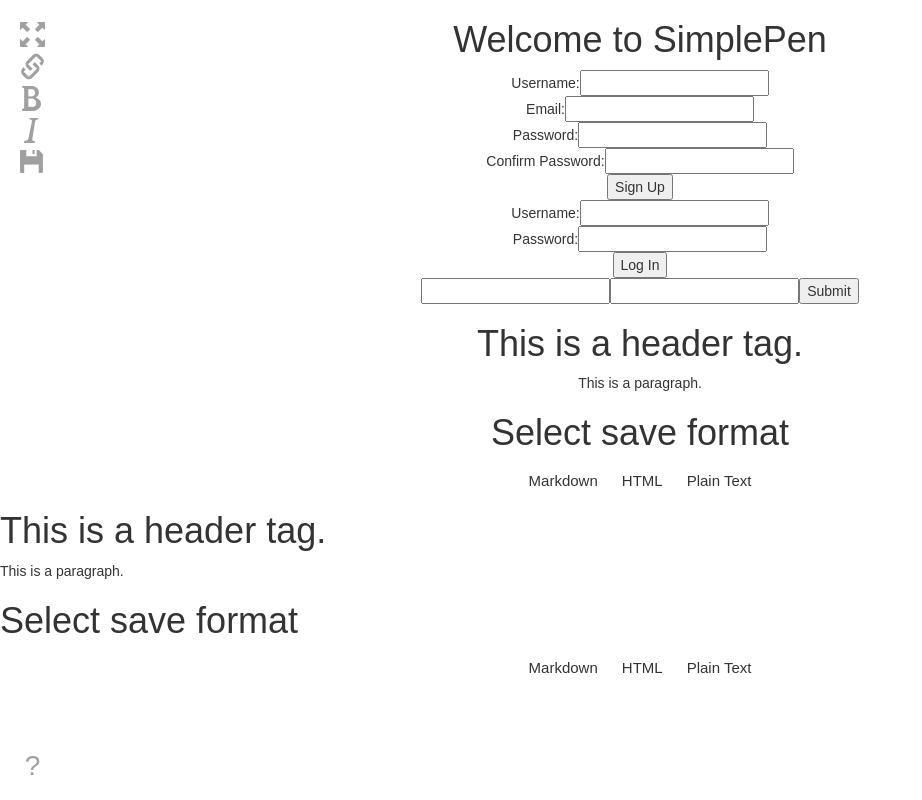
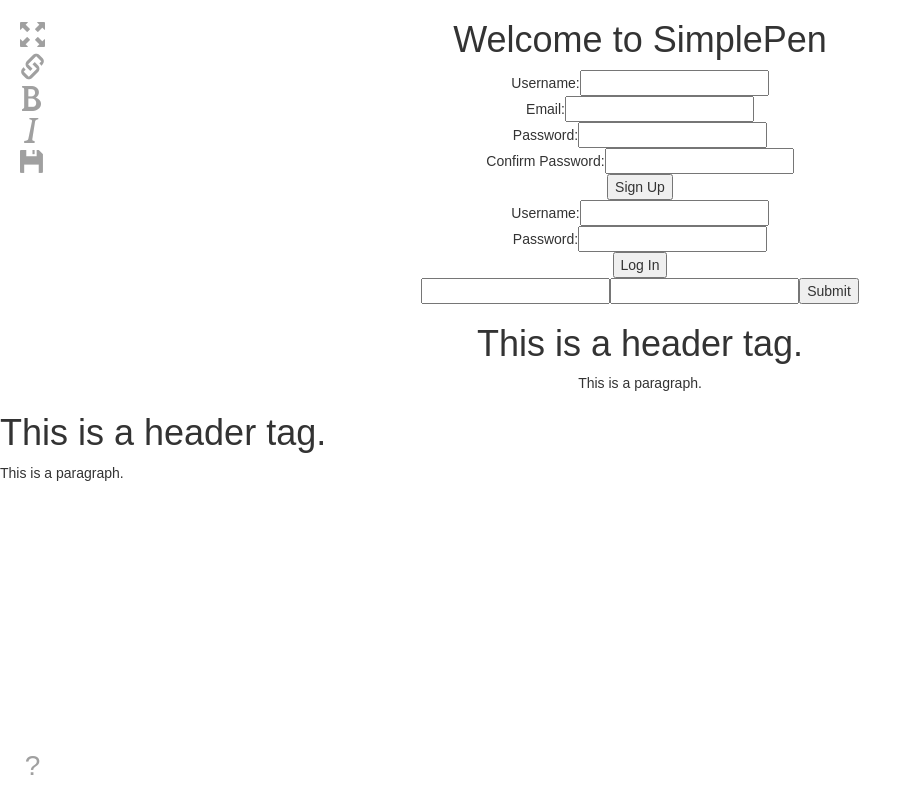
Before and after one commit to jamesvphan/simplepen-react, a React (Create React App) app: page /notes in a window 1280 px wide. Shown: the whole page, without its empty margins (0-922 px from the left). Built offline with nearby package versions, Linux system fonts and the light colour scheme.

Commit message:
added bolding

```diff
--- a/src/components/Toolbar.js
+++ b/src/components/Toolbar.js
@@ -30,6 +30,7 @@
 		return {__html:test}
 	}
 
+
   handleOnBold(){
     let highlightedText = window.getSelection().toString()
 		let addBold = `<b>${highlightedText}</b>`
@@ -37,6 +38,7 @@
 		var sel, range;
 		if (window.getSelection) {
 			sel = window.getSelection();
+			console.log(sel)
 			if (sel.rangeCount) {
 				range = sel.getRangeAt(0);
 				range.deleteContents();
@@ -46,18 +48,38 @@
 				range.insertNode(document.createTextNode(`<b>${highlightedText}</b>`));
 			}
 		}
-		let els = document.getElementById("note").children
-		debugger
-		let updatedMarkup = els.map((el) => {
-			debugger
-		})
+		let els = document.getElementById("note").innerHTML //.children
 
-		debugger
-		this.props.boldText({update: updatedMarkup})
-		// } else if (document.selection && document.selection.createRange) {
-		// 		range = document.selection.createRange();
-		// 		// range.text = replacementText;
-		// }
+		// Array.prototype.map.call(els, function(el){
+		// 	console.log(el.outerHTML)
+		// })
+		// debugger
+
+		// let array = [... els]
+
+		// debugger
+		// let updatedMarkup = array.map((el) => {
+		// 	console.log(el)
+		// 	return el.outerHTML
+		// })
+		let test = els.search("<b>")
+		console.log(test)
+		// console.log("Markup: " + updatedMarkup.join(''))
+
+		let newThing
+		if (test === -1 ){
+			// newThing = els.replace('&lt;b&gt;', '<b>').replace('&lt;/b&gt;', '</b>')
+			newThing = els.replace(/&lt;b&gt;/g , "<b>").replace('&lt;/b&gt;', '</b>')
+		} else {
+
+			newThing = els.replace('<b>&lt;b&gt;', '').replace('&lt;/b&gt;</b>', '')
+
+		}
+
+
+
+		this.props.boldText({update: newThing})
+
   }
 
 
--- a/src/components/notes/Note.js
+++ b/src/components/notes/Note.js
@@ -23,15 +23,6 @@
 				<Toolbar state={this.state}/>
 				<div dangerouslySetInnerHTML={{__html:object}} contentEditable="true" className="description" id="note">
 				</div>
-
-				<div contentEditable="true" className="saveoverlay">
-					<h1>Select save format</h1>
-					<p className='saveselection'>
-						<span data-format='markdown'>Markdown</span>
-						<span data-format='html'>HTML</span>
-						<span data-format='plain'>Plain Text</span>
-					</p>
-				</div>
 			</div>
 		)
 	}
```
